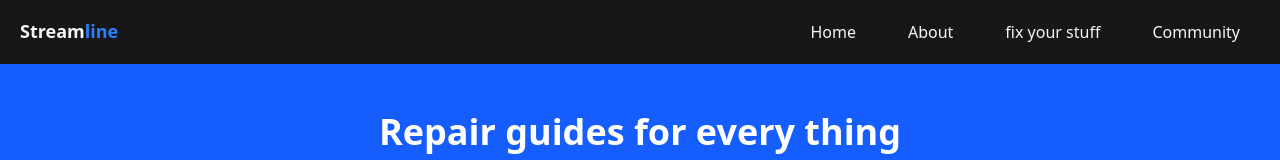
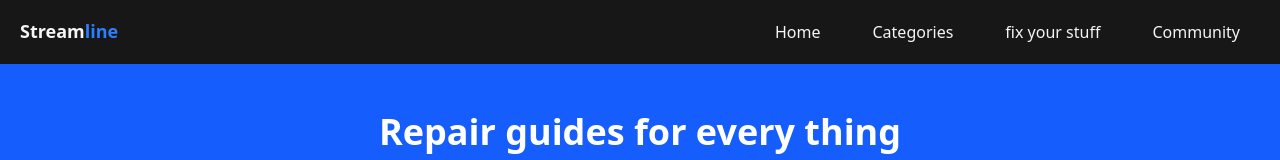
Before and after one commit to amamFz/sehatica, a Next.js app: page / in a window 1280 px wide. Shown: the top 160 px of the page. Built offline with nearby package versions, Linux system fonts and the light colour scheme.

Commit message:
modifikasi navbar

```diff
--- a/components/layouts/Navbar.tsx
+++ b/components/layouts/Navbar.tsx
@@ -17,10 +17,10 @@ const Navbar = () => {
                 <NavigationMenu className="hidden lg:flex">
                     <NavigationMenuList className="flex gap-3">
                         <NavigationMenuItem className="bg-transparent px-5 py-2 rounded-md transition-all duration-200 hover:bg-primary-foreground/20">
-                            <a href="#" className="text-secondary font-medium">Home</a>
+                            <a href="/" className="text-secondary font-medium">Home</a>
                         </NavigationMenuItem>
                         <NavigationMenuItem className="bg-transparent px-5 py-2 rounded-md transition-all duration-200 hover:bg-primary-foreground/20">
-                            <a href="#" className="text-secondary font-medium">About</a>
+                            <a href="#categories" className="text-secondary font-medium">Categories</a>
                         </NavigationMenuItem>
                         <NavigationMenuItem>
                             <NavigationMenuTrigger className="bg-transparent text-secondary font-medium px-5 py-2 rounded-md transition-all duration-200 hover:bg-primary-foreground/20">
```
